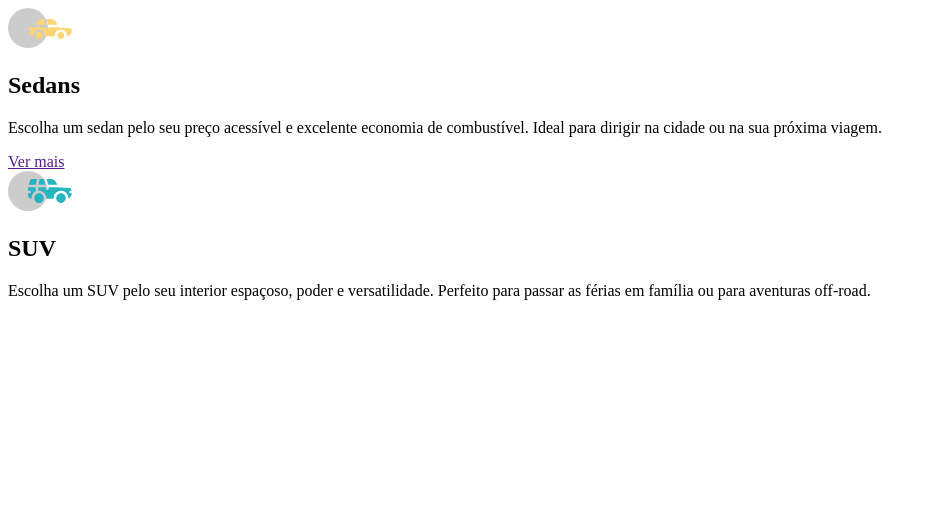
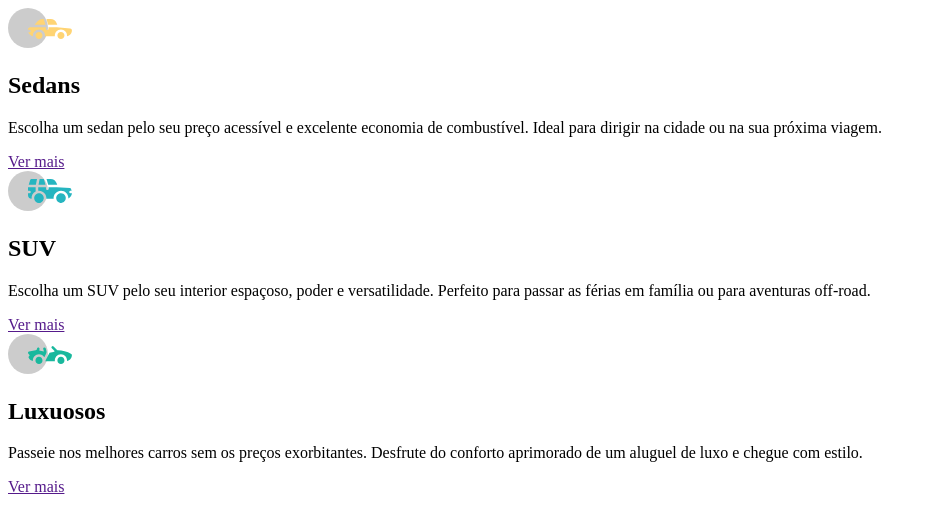
Before and after one commit to Gustavo74B/carros, a plain HTML site: page index.html in a window 1280 px wide. Shown: the whole page, without its empty margins (0-936 px from the left). Drawn offline with Linux system fonts and the light colour scheme.

Commit message:
html terminado

```diff
--- a/index.html
+++ b/index.html
@@ -18,17 +18,17 @@
         </section>
 
         <section class="suvs">
-            <img src="./imgs/icon-suvs.svg" alt="">
+            <img src="./imgs/icon-suvs.svg" alt="Carro SUV">
             <h2>SUV</h2>
             <p>Escolha um SUV pelo seu interior espaçoso, poder e versatilidade. Perfeito para passar as férias em família ou para aventuras off-road.</p>
-            <a href=""></a>
+            <a href="">Ver mais</a>
         </section>
 
         <section class="luxo">
-            <img src="" alt="">
-            <h2></h2>
-            <p></p>
-            <a href=""></a>
+            <img src="./imgs/icon-luxury.svg" alt="Carro luxuoso">
+            <h2>Luxuosos</h2>
+            <p>Passeie nos melhores carros sem os preços exorbitantes. Desfrute do conforto aprimorado de um aluguel de luxo e chegue com estilo.</p>
+            <a href="">Ver mais</a>
         </section>
 
     </main>
```
